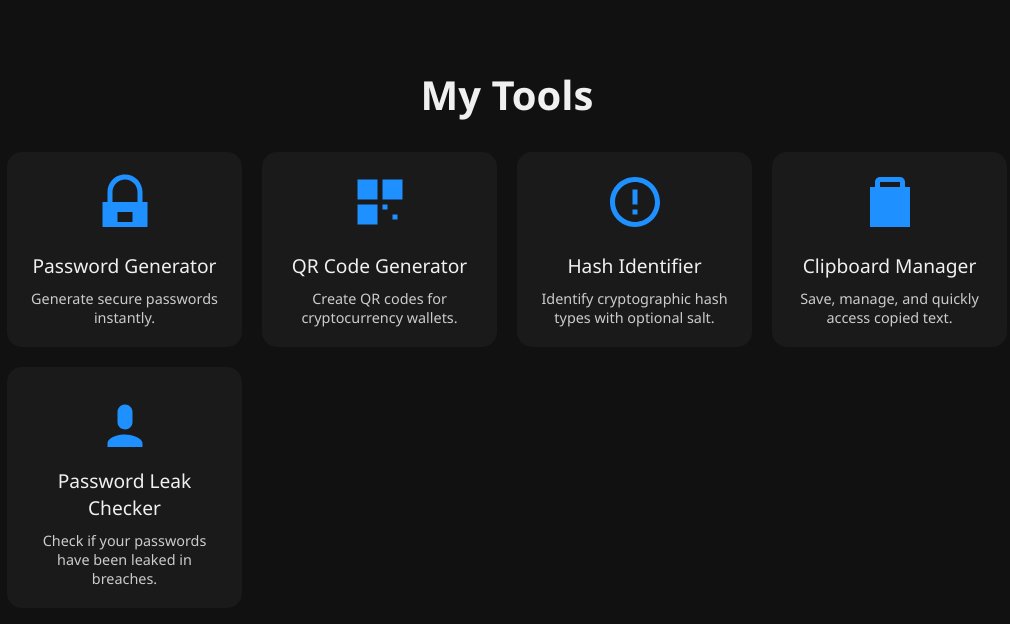
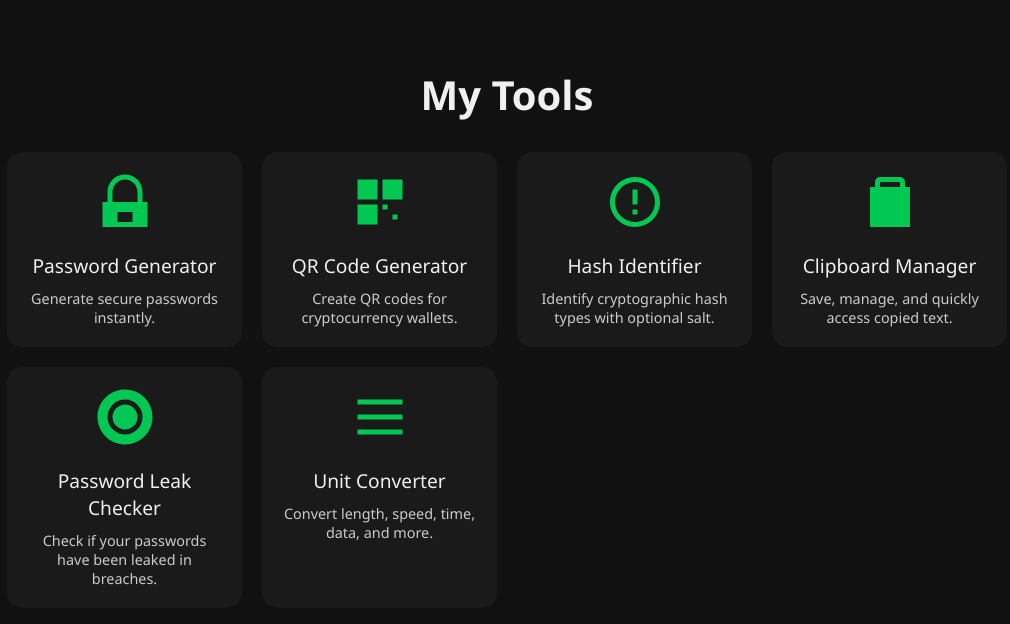
Before and after one commit to edwinyaboy/useful-tools, a plain HTML site: page index.html in a window 1280 px wide. Shown: the whole page, without its empty margins (133-1143 px from the left). Drawn offline with Linux system fonts and the light colour scheme.

Commit message:
Update index.html

```diff
--- a/index.html
+++ b/index.html
@@ -49,12 +49,12 @@
     width: 60px;
     height: 60px;
     margin-bottom: 15px;
-    fill: #1e90ff;
+    fill: #00c853; /* Green icons */
     transition: 0.3s;
   }
 
   .tool-card:hover .tool-icon {
-    fill: #3aa0ff;
+    fill: #00e676; /* Lighter green on hover */
   }
 
   .tool-title {
@@ -124,13 +124,22 @@
     <div class="tool-description">Save, manage, and quickly access copied text.</div>
   </a>
 
-  <!-- New Password Leak Checker Tool -->
+  <!-- Fixed Password Leak Checker Tool -->
   <a href="https://edwinyaboy.github.io/password-checker/" class="tool-card">
     <svg class="tool-icon" xmlns="http://www.w3.org/2000/svg" viewBox="0 0 24 24">
-      <path d="M12 17c1.66 0 3-1.34 3-3v-4c0-1.66-1.34-3-3-3s-3 1.34-3 3v4c0 1.66 1.34 3 3 3zm0 2c-2.33 0-7 1.17-7 3.5V24h14v-1.5c0-2.33-4.67-3.5-7-3.5z"/>
+      <path d="M12 1a11 11 0 0111 11c0 6.08-4.92 11-11 11S1 18.08 1 12 5.92 1 12 1zm0 4a7 7 0 100 14 7 7 0 000-14zm0 2a5 5 0 110 10 5 5 0 010-10z"/>
     </svg>
     <div class="tool-title">Password Leak Checker</div>
     <div class="tool-description">Check if your passwords have been leaked in breaches.</div>
+  </a>
+
+  <!-- New Unit Converter Tool -->
+  <a href="https://edwinyaboy.github.io/unit-converter/" class="tool-card">
+    <svg class="tool-icon" xmlns="http://www.w3.org/2000/svg" viewBox="0 0 24 24">
+      <path d="M3 17v2h18v-2H3zm0-6v2h18v-2H3zm0-6v2h18V5H3z"/>
+    </svg>
+    <div class="tool-title">Unit Converter</div>
+    <div class="tool-description">Convert length, speed, time, data, and more.</div>
   </a>
 </div>
 
```
